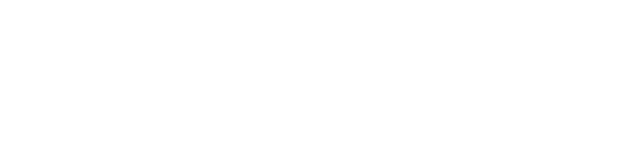
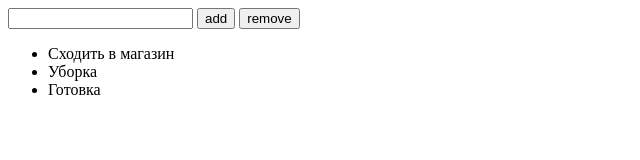
Before and after one commit to 2ne9dec/Task_04, a plain HTML site: page index.html in a window 1280 px wide. Shown: the whole page, without its empty margins (0-640 px from the left). Drawn offline with Linux system fonts and the light colour scheme.

Commit message:
task_04_1

```diff
--- a/index.html
+++ b/index.html
@@ -7,6 +7,11 @@
 </head>
 <body>
 
+    <input type="text" class="input">
+    <button id="add">add</button>
+    <button id="remove">remove</button>
+    <ul id="ul"></ul>
+
     <script src="./index.js"></script>
 </body>
 </html>
--- a/index.js
+++ b/index.js
@@ -0,0 +1,20 @@
+let toDoList = ['Сходить в магазин', 'Уборка', 'Готовка'];
+
+const input = document.querySelector('.input')
+const add = document.querySelector('#add');
+const remove = document.querySelector('#remove');
+const ul = document.querySelector('#ul');
+
+for (let i = 0; i < toDoList.length; i++) {
+    const li = document.createElement('li');
+    li.append([toDoList[i]]);
+    ul.append(li);
+};
+
+let resultAdd = () => {
+    const li = document.createElement('li');
+    li.textContent = input.value;
+    ul.append(li);
+};
+
+add.addEventListener('click', resultAdd);
```
